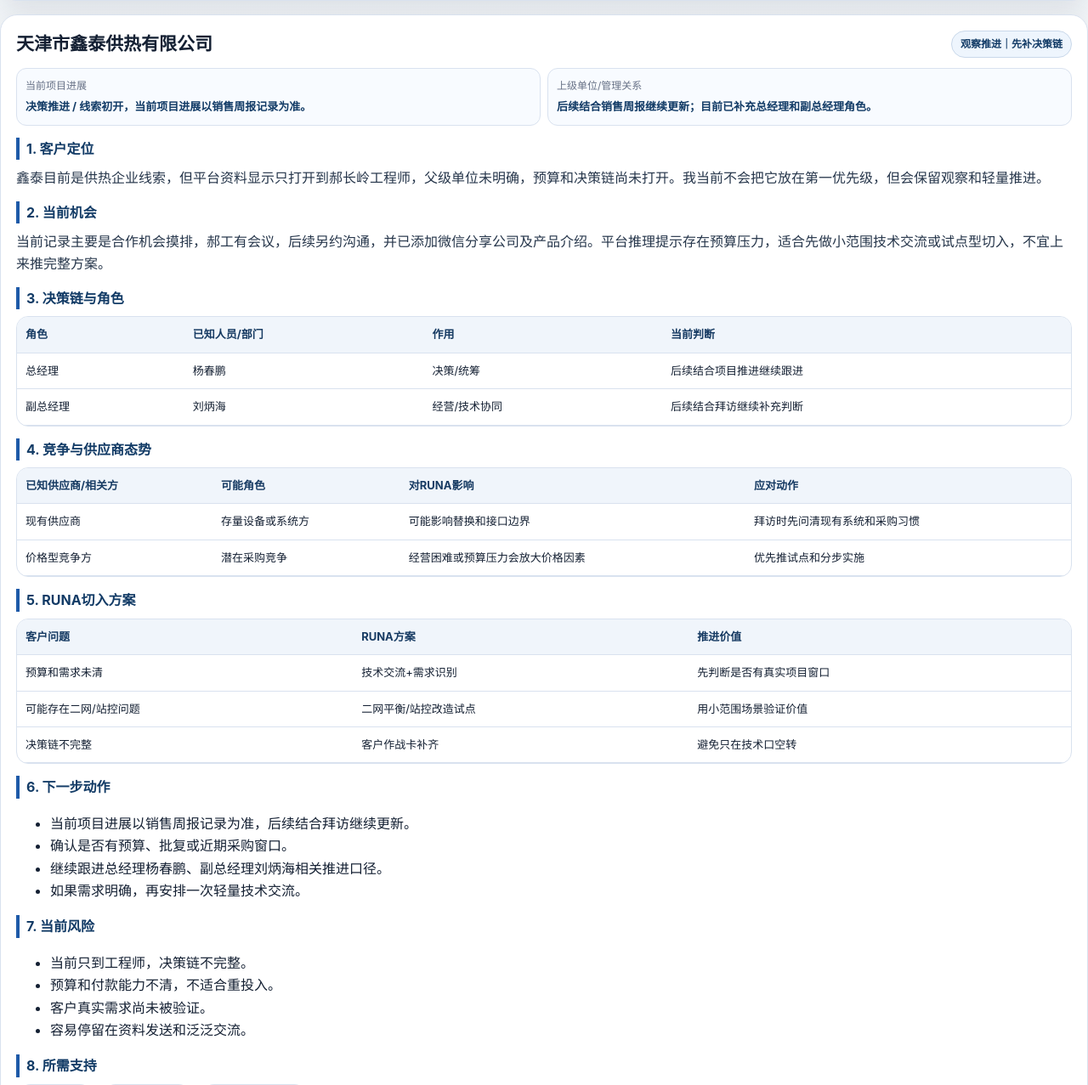
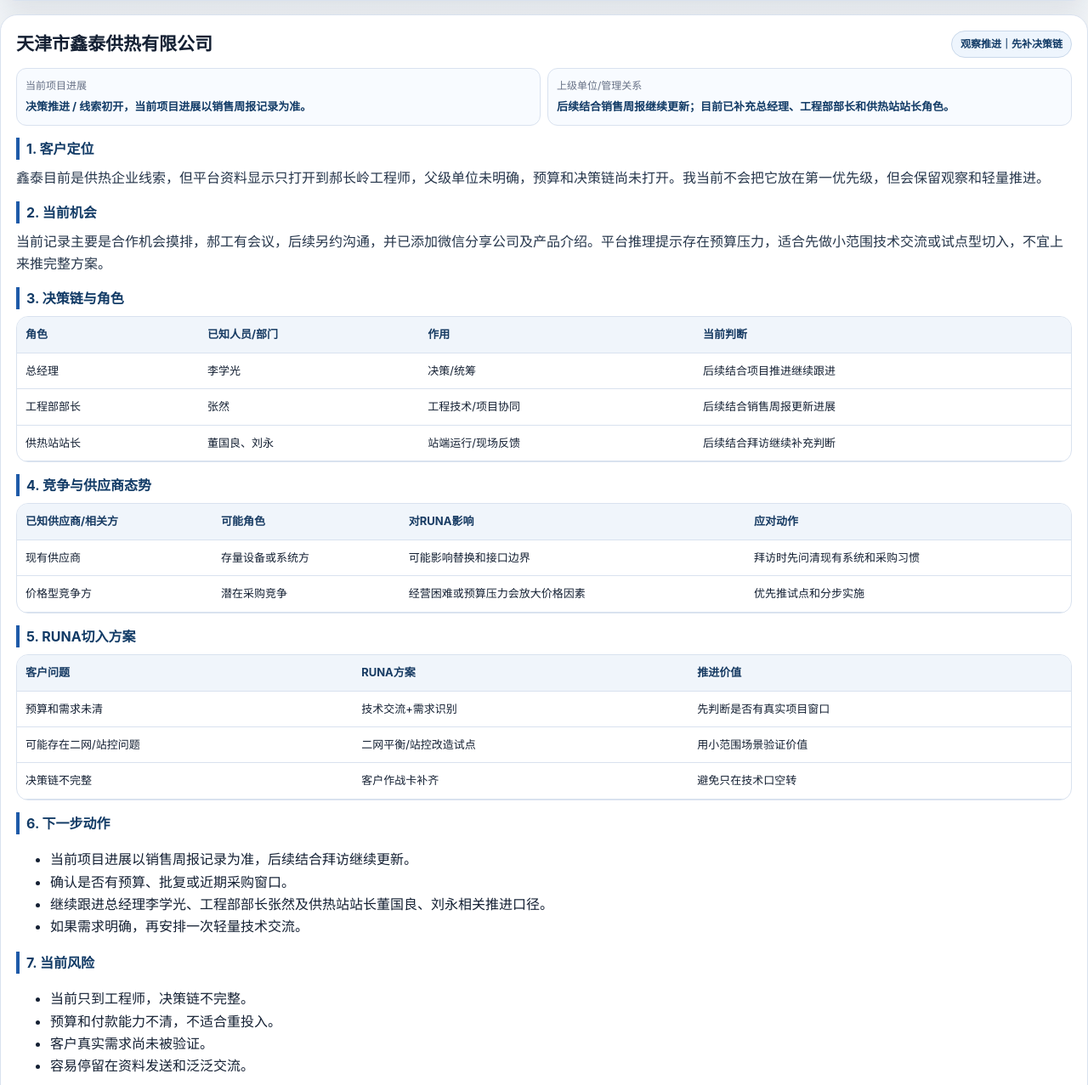
Before and after one commit to netjavacai/RUNA_tianjin_salesintelligence2026, a plain HTML site: page pages/customers.html in a window 1280 px wide. Shown: the part 5984-7261 px from the top of the page at 85% size. Drawn offline with Linux system fonts and the light colour scheme.

Commit message:
Update Xintai customer role names

```diff
--- a/pages/customers.html
+++ b/pages/customers.html
@@ -74,13 +74,13 @@
   </section>
   <section class="customer-card">
     <div class="customer-head"><h2>天津市鑫泰供热有限公司</h2><span class="badge">观察推进｜先补决策链</span></div>
-    <div class="meta-grid"><div><span>当前项目进展</span><b>决策推进 / 线索初开，当前项目进展以销售周报记录为准。</b></div><div><span>上级单位/管理关系</span><b>后续结合销售周报继续更新；目前已补充总经理和副总经理角色。</b></div></div>
+    <div class="meta-grid"><div><span>当前项目进展</span><b>决策推进 / 线索初开，当前项目进展以销售周报记录为准。</b></div><div><span>上级单位/管理关系</span><b>后续结合销售周报继续更新；目前已补充总经理、工程部部长和供热站站长角色。</b></div></div>
     <div class="block"><h3>1. 客户定位</h3><p>鑫泰目前是供热企业线索，但平台资料显示只打开到郝长岭工程师，父级单位未明确，预算和决策链尚未打开。我当前不会把它放在第一优先级，但会保留观察和轻量推进。</p></div>
     <div class="block"><h3>2. 当前机会</h3><p>当前记录主要是合作机会摸排，郝工有会议，后续另约沟通，并已添加微信分享公司及产品介绍。平台推理提示存在预算压力，适合先做小范围技术交流或试点型切入，不宜上来推完整方案。</p></div>
-    <div class="block"><h3>3. 决策链与角色</h3><div class="table-wrap"><table><thead><tr><th>角色</th><th>已知人员/部门</th><th>作用</th><th>当前判断</th></tr></thead><tbody><tr><td>总经理</td><td>杨春鹏</td><td>决策/统筹</td><td>后续结合项目推进继续跟进</td></tr><tr><td>副总经理</td><td>刘炳海</td><td>经营/技术协同</td><td>后续结合拜访继续补充判断</td></tr></tbody></table></div></div>
+    <div class="block"><h3>3. 决策链与角色</h3><div class="table-wrap"><table><thead><tr><th>角色</th><th>已知人员/部门</th><th>作用</th><th>当前判断</th></tr></thead><tbody><tr><td>总经理</td><td>李学光</td><td>决策/统筹</td><td>后续结合项目推进继续跟进</td></tr><tr><td>工程部部长</td><td>张然</td><td>工程技术/项目协同</td><td>后续结合销售周报更新进展</td></tr><tr><td>供热站站长</td><td>董国良、刘永</td><td>站端运行/现场反馈</td><td>后续结合拜访继续补充判断</td></tr></tbody></table></div></div>
     <div class="block"><h3>4. 竞争与供应商态势</h3><div class="table-wrap"><table><thead><tr><th>已知供应商/相关方</th><th>可能角色</th><th>对RUNA影响</th><th>应对动作</th></tr></thead><tbody><tr><td>现有供应商</td><td>存量设备或系统方</td><td>可能影响替换和接口边界</td><td>拜访时先问清现有系统和采购习惯</td></tr><tr><td>价格型竞争方</td><td>潜在采购竞争</td><td>经营困难或预算压力会放大价格因素</td><td>优先推试点和分步实施</td></tr></tbody></table></div></div>
     <div class="block"><h3>5. RUNA切入方案</h3><div class="table-wrap"><table><thead><tr><th>客户问题</th><th>RUNA方案</th><th>推进价值</th></tr></thead><tbody><tr><td>预算和需求未清</td><td>技术交流+需求识别</td><td>先判断是否有真实项目窗口</td></tr><tr><td>可能存在二网/站控问题</td><td>二网平衡/站控改造试点</td><td>用小范围场景验证价值</td></tr><tr><td>决策链不完整</td><td>客户作战卡补齐</td><td>避免只在技术口空转</td></tr></tbody></table></div></div>
-    <div class="block"><h3>6. 下一步动作</h3><ul class="clean-list"><li>当前项目进展以销售周报记录为准，后续结合拜访继续更新。</li><li>确认是否有预算、批复或近期采购窗口。</li><li>继续跟进总经理杨春鹏、副总经理刘炳海相关推进口径。</li><li>如果需求明确，再安排一次轻量技术交流。</li></ul></div>
+    <div class="block"><h3>6. 下一步动作</h3><ul class="clean-list"><li>当前项目进展以销售周报记录为准，后续结合拜访继续更新。</li><li>确认是否有预算、批复或近期采购窗口。</li><li>继续跟进总经理李学光、工程部部长张然及供热站站长董国良、刘永相关推进口径。</li><li>如果需求明确，再安排一次轻量技术交流。</li></ul></div>
     <div class="block"><h3>7. 当前风险</h3><ul class="clean-list"><li>当前只到工程师，决策链不完整。</li><li>预算和付款能力不清，不适合重投入。</li><li>客户真实需求尚未被验证。</li><li>容易停留在资料发送和泛泛交流。</li></ul></div>
     <div class="block"><h3>8. 所需支持</h3><div class="support-list"><span>轻量产品资料</span><span>初访SPIN问题卡</span><span>小范围试点方案模板</span></div></div>
   </section>
```
